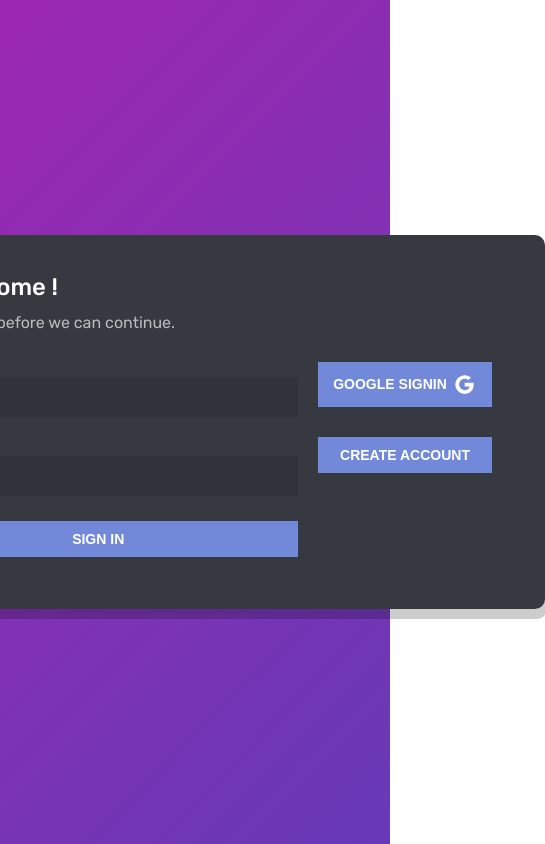
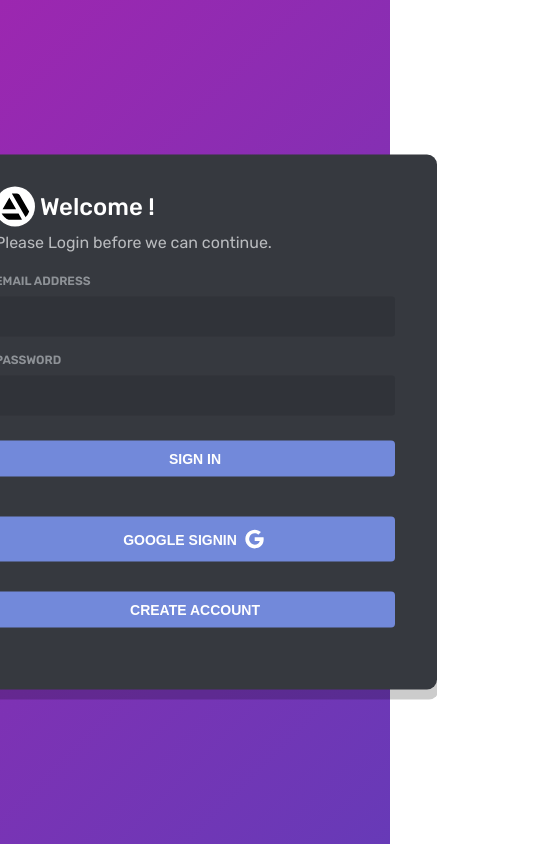
Before and after one commit to prithviBytes/neog-hackathon-2K21, a React (Create React App) app: page /auth in a window 390 px wide. Shown: the whole page, 545 px wide, since content can reach past the window. Built offline with nearby package versions, Linux system fonts and the light colour scheme; no server answers.

Commit message:
chore: form styles

```diff
--- a/src/components/Auth/auth.css
+++ b/src/components/Auth/auth.css
@@ -65,6 +65,7 @@
   display: flex;
   flex-direction: column;
   padding: 10px;
+  width: 100%;
 }
 .Auth-form-button {
   font-size: 14px;
@@ -81,22 +82,20 @@
   justify-content: center;
   align-items: center;
   cursor: pointer;
+  border-radius: 4px;
   transition: all .4s;
 }
 .Auth-form-button:hover {
-  background-color: #4161d3;
-}
-.button-signin {
-  margin-top: 10px;
-  color: #fff;
-  border: none;
-  background-color: #7289da;
-  transition: all .4s;
-}
-.button-signin:hover {
   background-color: #4161d3;
 }
 .google-icon {
   margin-left: 5px;
   font-size: 25px;
 }
+
+@media (max-width: 786px){
+  .Form-container{
+    flex-direction: column;
+    min-width: 300px;
+  }
+}
--- a/src/components/ChatroomForm/ChatroomForm.js
+++ b/src/components/ChatroomForm/ChatroomForm.js
@@ -142,6 +142,7 @@ export default function ChatRoomForm() {
         </label>
         <input
           id="title"
+          className="input"
           value={form.title.value}
           onChange={onChangeHandler}
         ></input>
@@ -156,6 +157,7 @@ export default function ChatRoomForm() {
         <label>Description (Max 250 chars)</label>
         <textarea
           id="description"
+          className="input"
           value={form.description.value}
           onChange={onChangeHandler}
         ></textarea>
@@ -167,12 +169,6 @@ export default function ChatRoomForm() {
         >
           {form.description.errorMessage}
         </p>
-        <label>Rules (Max 300 chars)</label>
-        <textarea
-          id="rules"
-          value={form.rules.value}
-          onChange={onChangeHandler}
-        ></textarea>
         <p
           className="error-input"
           style={{
--- a/src/components/ChatroomForm/chatroom-form.css
+++ b/src/components/ChatroomForm/chatroom-form.css
@@ -15,7 +15,17 @@
   align-items: flex-start;
   box-shadow: 0 3px 16px 0 rgb(0 0 0 / 11%);
 }
-
+.chatroom-form .input{
+  width: 400px;
+  padding: 10px;
+  border: none;
+  outline: transparent;
+  background: #303339;
+  font-size: 16px;
+  color: #dcddde;
+  border-radius: 3px;
+  margin-bottom: 15px;
+}
 .chatroom-form h2 {
   margin: 0 auto 1rem auto;
   text-align: center;
@@ -30,7 +40,12 @@
 }
 
 .chatroom-form label {
-  margin-bottom: 0.3rem;
+  color: #8e9297;
+  text-transform: uppercase;
+  margin-bottom: 8px;
+  font-size: 12px;
+  line-height: 16px;
+  font-weight: 600;
 }
 
 .chatroom-form input,
```
